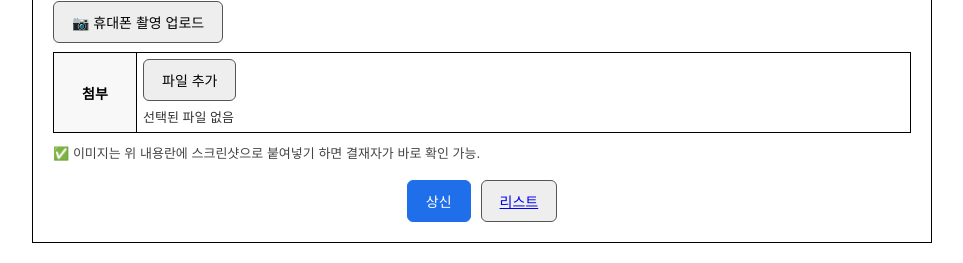
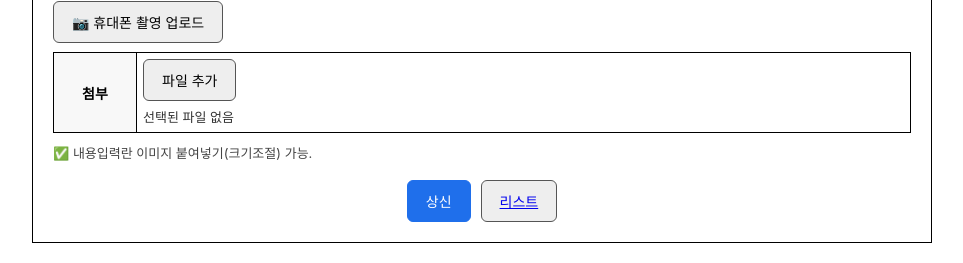
Before and after one commit to hyunsoo76/approval, a Django app: page /v2/new/ in a window 1280 px wide. Shown: the part 742-1005 px from the top of the page, without its empty margins (158-1121 px from the left). Run offline with Django 5.2, Linux system fonts and the light colour scheme; data that the repository does not hold is empty.

Commit message:
이미지안내문구수정

```diff
--- a/approvals_v2/templates/approvals_v2/new.html
+++ b/approvals_v2/templates/approvals_v2/new.html
@@ -193,7 +193,7 @@
     </table>
 
     <div class="hint">
-      ✅ 이미지는 위 내용란에 스크린샷으로 붙여넣기 하면 결재자가 바로 확인 가능.
+      ✅ 내용입력란 이미지 붙여넣기(크기조절) 가능.
     </div>
 
     <div class="btn-row">
```
